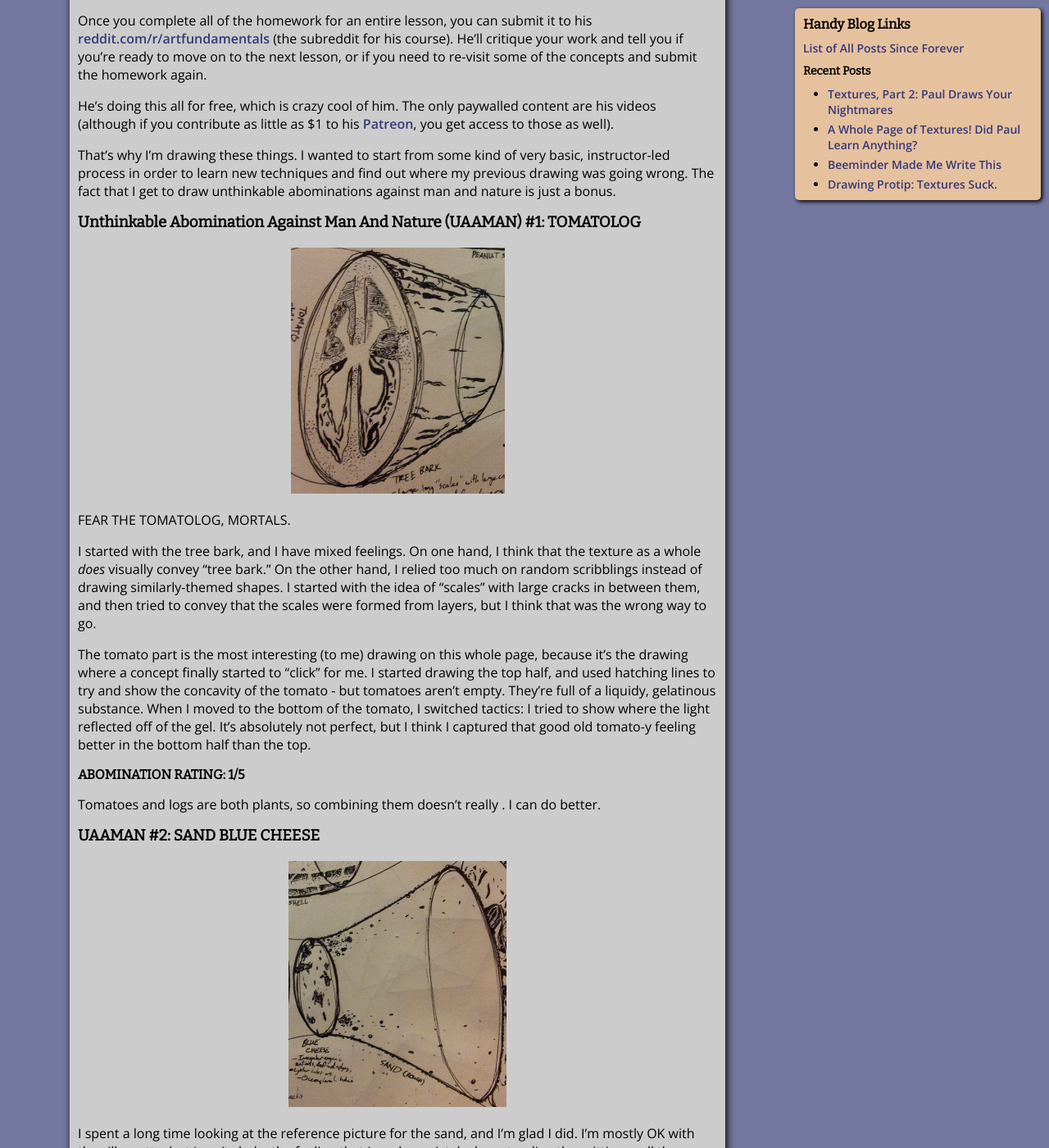
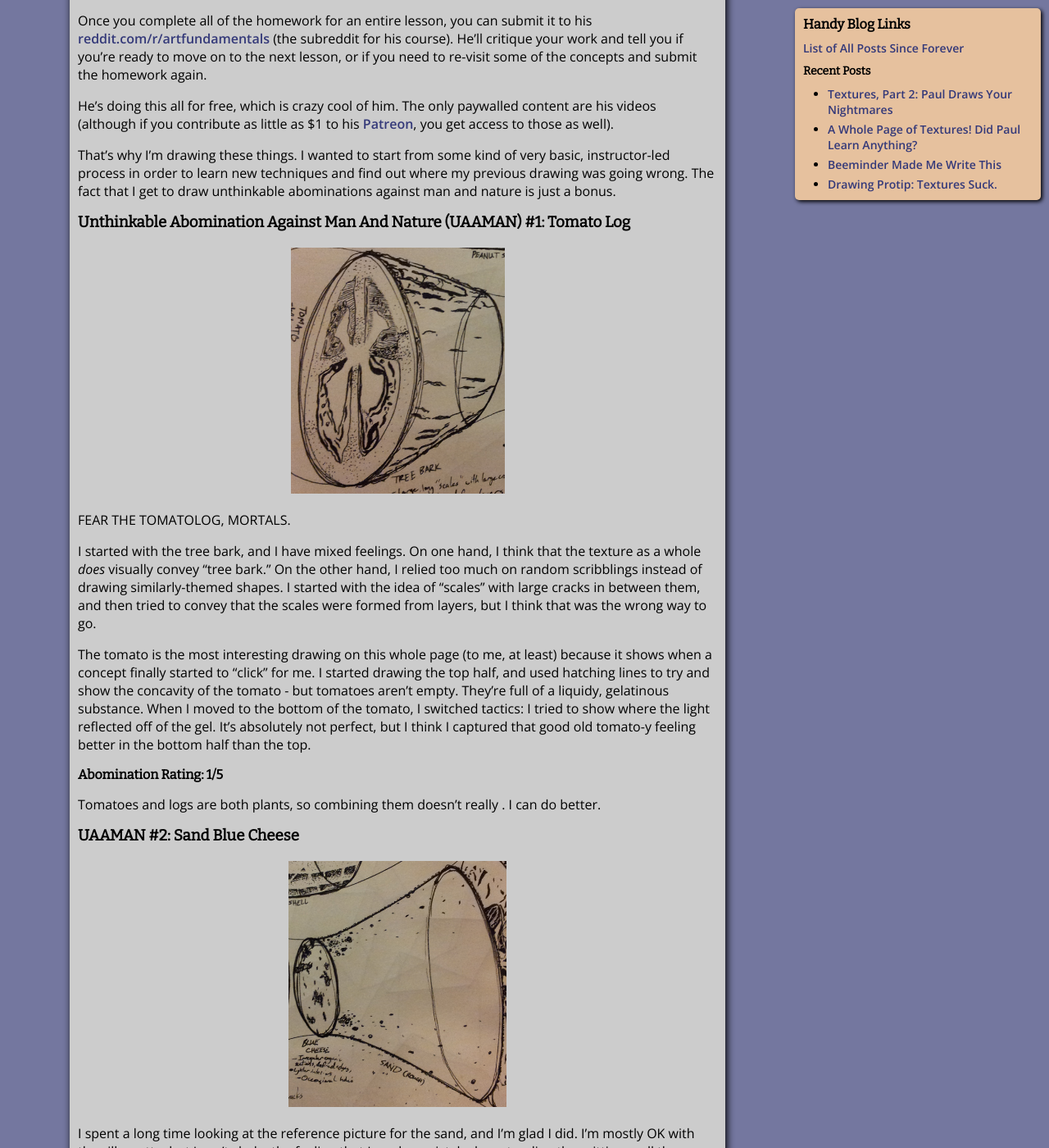
Before and after one commit to itspladd/personal-website-old, a Jekyll site: the page built from blog/_posts/2016-02-26-textures-part-two.md, in a window 1280 px wide and 1400 px high, scrolled down 1015 px. Shown: the whole window at 82% size. Built offline with Jekyll 4.4.1, drawn with Linux system fonts in a browser that asks for light colours; some of the changed text lies outside the part shown.

Commit message:
Edited textures 2 post

```diff
--- a/blog/_posts/2016-02-26-textures-part-two.md
+++ b/blog/_posts/2016-02-26-textures-part-two.md
@@ -33,7 +33,7 @@ He's doing this all for free, which is crazy cool of him. The only paywalled con
 
 That's why I'm drawing these things. I wanted to start from some kind of very basic, instructor-led process in order to learn new techniques and find out where my previous drawing was going wrong. The fact that I get to draw unthinkable abominations against man and nature is just a bonus.
 
-### Unthinkable Abomination Against Man And Nature (UAAMAN) #1: TOMATOLOG ###
+### Unthinkable Abomination Against Man And Nature (UAAMAN) #1: Tomato Log ###
 
 <aside class="midtext-center">
     <figure>
@@ -45,12 +45,12 @@ FEAR THE TOMATOLOG, MORTALS.
 
 I started with the tree bark, and I have mixed feelings. On one hand, I think that the texture as a whole _does_ visually convey "tree bark." On the other hand, I relied too much on random scribblings instead of drawing similarly-themed shapes. I started with the idea of "scales" with large cracks in between them, and then tried to convey that the scales were formed from layers, but I think that was the wrong way to go.
 
-The tomato part is the most interesting (to me) drawing on this whole page, because it's the drawing where a concept finally started to "click" for me. I started drawing the top half, and used hatching lines to try and show the concavity of the tomato - but tomatoes aren't empty. They're full of a liquidy, gelatinous substance. When I moved to the bottom of the tomato, I switched tactics: I tried to show where the light reflected off of the gel. It's absolutely not perfect, but I think I captured that good old  tomato-y feeling better in the bottom half than the top.
+The tomato is the most interesting drawing on this whole page (to me, at least) because it shows when a concept finally started to "click" for me. I started drawing the top half, and used hatching lines to try and show the concavity of the tomato - but tomatoes aren't empty. They're full of a liquidy, gelatinous substance. When I moved to the bottom of the tomato, I switched tactics: I tried to show where the light reflected off of the gel. It's absolutely not perfect, but I think I captured that good old tomato-y feeling better in the bottom half than the top.
 
-#### ABOMINATION RATING: 1/5 ####
+#### Abomination Rating: 1/5 ####
 Tomatoes and logs are both plants, so combining them doesn't really . I can do better.
 
-### UAAMAN #2: SAND BLUE CHEESE ###
+### UAAMAN #2: Sand Blue Cheese ###
 
 <aside class="midtext-center">
     <figure>
@@ -62,11 +62,11 @@ I spent a long time looking at the reference picture for the sand, and I'm glad
 
 The blue cheese only looks like blue cheese if you know it's supposed to be blue cheese. Perhaps it would look better in color, since, you know. Blue.
 
-#### ABOMINATION RATING: 0.24/5 ####
+#### Abomination Rating: 0.24/5 ####
 
 I mean, it could totally just be some blue cheese that got dropped in the sand. Unappetizing, but not UAAMAN-worthy.
 
-### UAAMAN #3: WOOL PUMPKIN ###
+### UAAMAN #3: Wool Pumpkin ###
 
 <aside class="midtext-center">
     <figure>
@@ -87,7 +87,7 @@ With the wool, I _could not for the life of me_ figure out how to do that same t
 
 So I stopped. I probably should have kept trying, but I was sick of the wool at that point.
 
-#### ABOMINATION RATING: 3.2/5 ####
+#### Abomination Rating: 3.2/5 ####
 
 Sure, it's not really _scary_. But this is still some messed-up nightmare stuff: you go out into a field to pick pumpkins, but they're all wool on the outside, and then you cut one open and it still has its normal flesh and goop, and it spills onto the ground and then there's a shadow behind you and you want to turn around but you can't turn around you _can't_, why can't you turn around
 
@@ -109,11 +109,11 @@ I LIKE THE WATERMELON BUT I THE LAMPREY MOUTH IS TOO DARK, THERE'S TOO MUCH CONT
 
 My other problem with how this turned out is LOOK AT IT AAAAAAAAAAAAAAAHHH
 
-#### ABOMINATION RATING: AAAAAAAAAAAAAAAAAHHHHHHHHHHHH ####
+#### Abomination Rating: AAAAAAAAAAAAAAAAAHHHHHHHHHHHH ####
 
 AAAAAAAAAAAAAAAAAAHHHH
 
-### UAAMAN #5: CADBURY ECHIDNA ###
+### UAAMAN #5: Cadbury Echidna ###
 
 <aside class="midtext-center">
     <figure>
@@ -125,13 +125,13 @@ Eeeeenh. I dunno, this one just isn't doing it for me. The spines look spiny, bu
 
 The <a href="https://upload.wikimedia.org/wikipedia/commons/e/e4/Cadbury-Creme-Egg-Whole-%26-Split.jpg" target="_blank">Cadbury egg</a> also came out kind of a mess. The chocolate exterior is so dark that you can't really tell what kind of texture is supposed to be going on. The interior _does_ look shiny and possibly gooey, so it's not too terrible!
 
-#### ABOMINATION RATING: 4.3/5 ####
+#### Abomination Rating: 4.3/5 ####
 
 You walk into a candy store. "Hey there! Fancy an egg?" asks the proprietor, waving you in. At his feet and all around the store scurry oblong objects covered in spines. "Don't mind them spines," advises the man with a wink. "S'long as you don't squeeze too hard, ain't none of them spines gonna break your skin. All is well." He flicks his arm and it writhes, snaking towards one of the spiny objects. At his palm gapes a toothless mouth. It gently but firmly ensnares an egg; the man brings it to his mouth and takes a bite. Chocolate stains his lips. Fondant oozes from the remains. The object doesn't move. Was it ever alive?
 
 The man's grin is wide. He offers you the remaining half. Far off, you hear screaming. His grin widens, extends past the corners of his mouth. You realize that you're grinning back at him.
 
-### UAAMAN #6: PEANUT OKRA ###
+### UAAMAN #6: Peanut Okra ###
 
 <aside class="midtext-center">
     <figure>
@@ -141,6 +141,6 @@ The man's grin is wide. He offers you the remaining half. Far off, you hear scre
 
 This one turned out pretty well, I think. Okra has crevasses and seeds and a pentagonal shape, all of which were challenging to try and capture. For the peanut, I probably should have focused more on solid shapes than dots. But they both look like what I wanted!
 
-#### ABOMINATION RATING: Someone walks into your shop. All is well. You offer them a spine-covered egg with a friendly smile. All is well.  They smile back. The door closes, but they don't seem to notice. All is well. ####
+#### Abomination Rating: Someone walks into your shop. All is well. You offer them a spine-covered egg with a friendly smile. All is well.  They smile back. The door closes, but they don't seem to notice. All is well. ####
 
 -Paul
```
Also changed, not shown: other parts of blog/_posts/2016-02-26-textures-part-two.md (+1 -1 lines).
